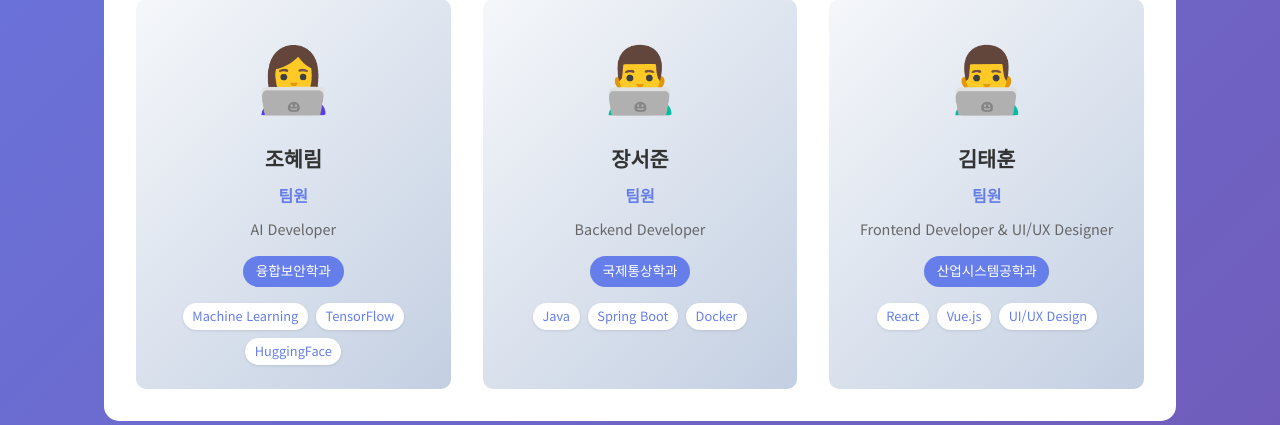
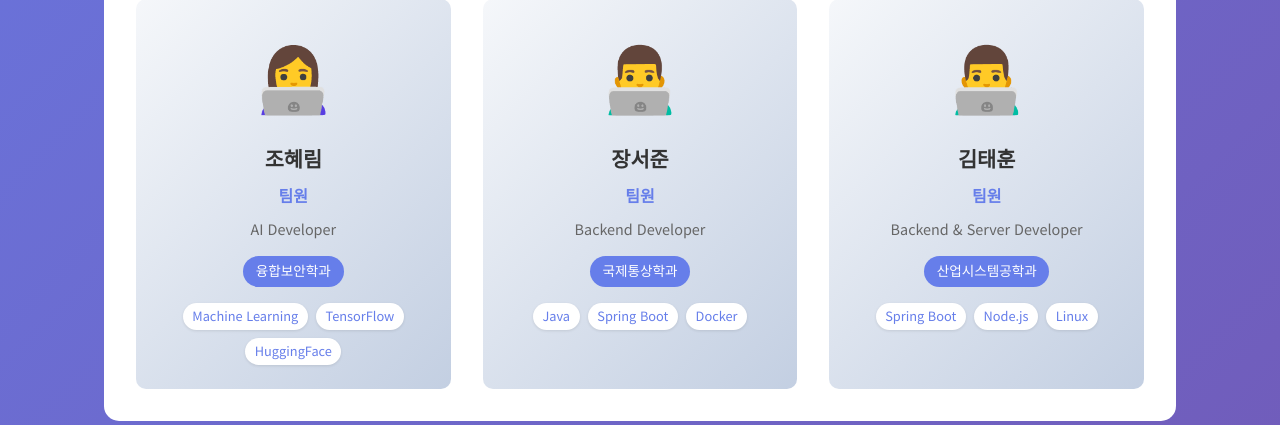
Before and after one commit to CSID-DGU/2025-2-OSSPrac-sparkle-01, a Flask app: page / in a window 1280 px wide. Shown: the part 1084-1509 px from the top of the page. Run offline with Flask 3, Linux system fonts and the light colour scheme.

Commit message:
개인정보 수정

```diff
--- a/Subject3_2/templates/index.html
+++ b/Subject3_2/templates/index.html
@@ -88,12 +88,12 @@
                     <div class="member-photo">👨‍💻</div>
                     <h3 class="member-name">김태훈</h3>
                     <p class="member-role">팀원</p>
-                    <p class="member-position">Frontend Developer & UI/UX Designer</p>
+                    <p class="member-position">Backend & Server Developer</p>
                     <p class="member-department">산업시스템공학과</p>
                     <div class="skills">
-                        <span class="skill-tag">React</span>
-                        <span class="skill-tag">Vue.js</span>
-                        <span class="skill-tag">UI/UX Design</span>
+                        <span class="skill-tag">Spring Boot</span>
+                        <span class="skill-tag">Node.js</span>
+                        <span class="skill-tag">Linux</span>
                     </div>
                 </div>
             </div>
@@ -210,14 +210,14 @@
                 "id": 4,
                 "name": "김태훈",
                 "role": "팀원",
-                "position": "Frontend Developer & UI/UX Designer",
+                "position": "Backend & Server Developer",
                 "department": "산업시스템공학과",
                 "phone": "010-****",
-                "email": "test.@dgu.ac.kr",
-                "skills": ["React", "Vue.js", "UI/UX Design", "Figma", "Svelte"],
+                "email": "chickenm00.@dgu.ac.kr",
+                "skills": ["Java", "Spring Boot", "Node.js", "Linux", "Docker"],
                 "photo": "👨‍💻",
-                "bio": "사용자 친화적인 인터페이스와 뛰어난 사용자 경험을 제공합니다.",
-                "github": "github.com/***"
+                "bio": "효율적인 서버 개발과 손쉬운 배포를 위한 통합형 프레임워크 환경을 제공합니다.",
+                "github": "github.com/dasher1029"
             }
         };
 
```
